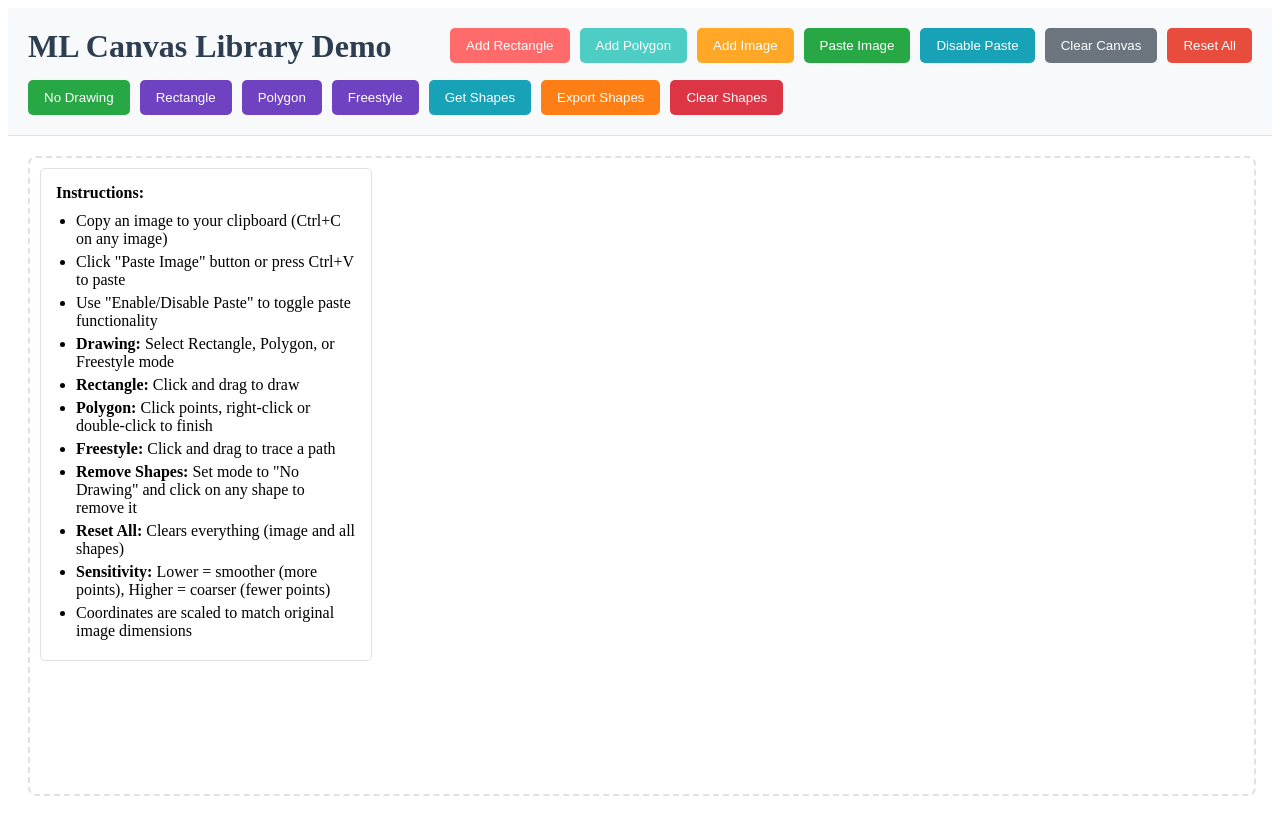
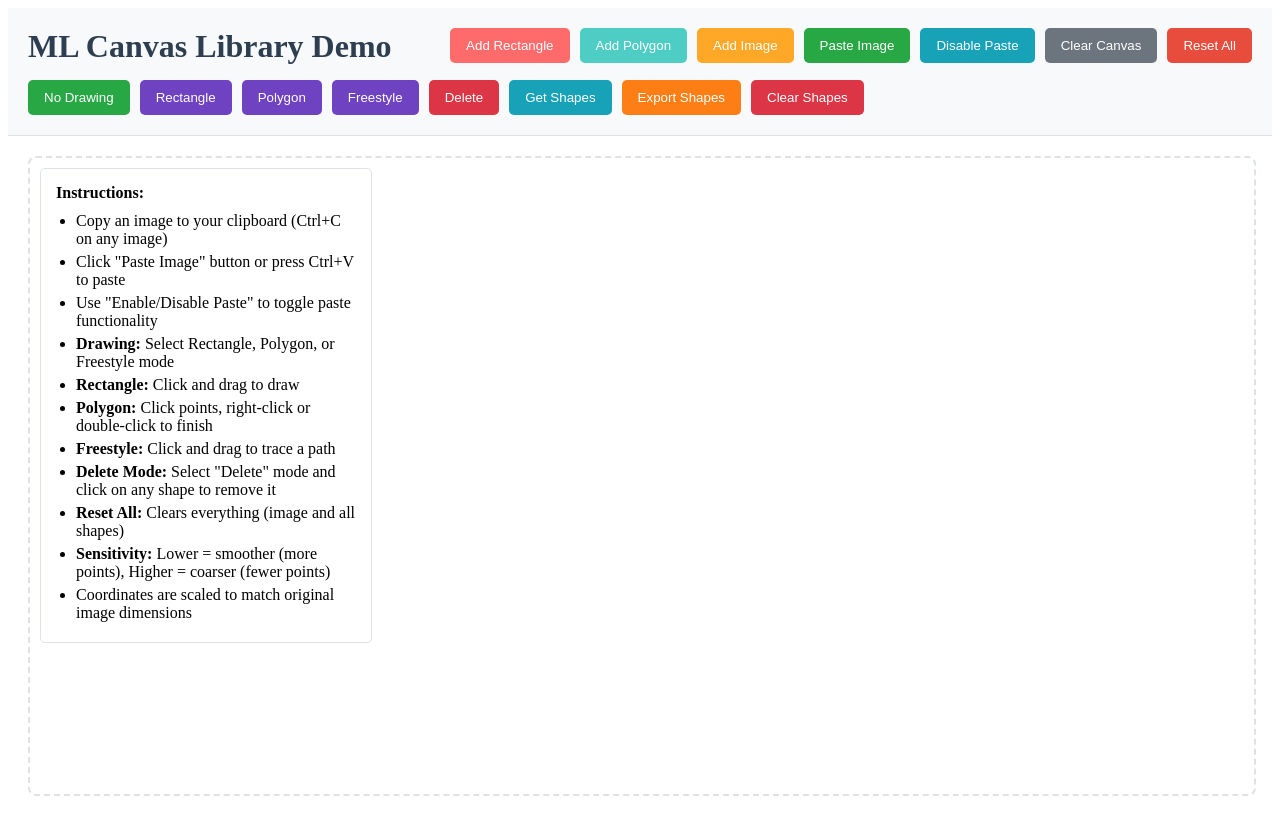
Before and after one commit to m-mutti/ml-canvas, a Vue app: page / in a window 1280 px wide. Built offline with nearby package versions, Linux system fonts and the light colour scheme.

Commit message:
feat: added delete mode

```diff
--- a/src/App.vue
+++ b/src/App.vue
@@ -195,6 +195,13 @@ const handleShapeCreated = (shape) => {
         >
           Freestyle
         </button>
+        <button
+          @click="setDrawingMode('delete')"
+          class="btn btn-mode btn-delete-mode"
+          :class="{ active: drawingMode === 'delete' }"
+        >
+          Delete
+        </button>
         <button @click="getShapes" class="btn btn-info">Get Shapes</button>
         <button @click="exportShapes" class="btn btn-export">Export Shapes</button>
         <button @click="clearShapes" class="btn btn-clear-shapes">Clear Shapes</button>
@@ -219,7 +226,7 @@ const handleShapeCreated = (shape) => {
             <li><strong>Rectangle:</strong> Click and drag to draw</li>
             <li><strong>Polygon:</strong> Click points, right-click or double-click to finish</li>
             <li><strong>Freestyle:</strong> Click and drag to trace a path</li>
-            <li><strong>Remove Shapes:</strong> Set mode to "No Drawing" and click on any shape to remove it</li>
+            <li><strong>Delete Mode:</strong> Select "Delete" mode and click on any shape to remove it</li>
             <li><strong>Reset All:</strong> Clears everything (image and all shapes)</li>
             <li>
               <strong>Sensitivity:</strong> Lower = smoother (more points), Higher = coarser (fewer
@@ -386,6 +393,22 @@ const handleShapeCreated = (shape) => {
   background: #218838;
 }
 
+.btn-delete-mode {
+  background: #dc3545 !important;
+}
+
+.btn-delete-mode:hover {
+  background: #c82333 !important;
+}
+
+.btn-delete-mode.active {
+  background: #b02a37 !important;
+}
+
+.btn-delete-mode.active:hover {
+  background: #a02834 !important;
+}
+
 .btn-info {
   background: #17a2b8;
 }
--- a/src/components/MLCanvas.vue
+++ b/src/components/MLCanvas.vue
@@ -10,12 +10,13 @@
       @mouseup="handleMouseUp"
       @dblclick="handleDoubleClick"
       @contextmenu="handleRightClick"
+      :style="{ cursor: drawingModeCursor }"
     ></canvas>
   </div>
 </template>
 
 <script setup>
-import { ref, onMounted, onUnmounted, nextTick, watch } from 'vue'
+import { ref, onMounted, onUnmounted, nextTick, watch, computed } from 'vue'
 
 const props = defineProps({
   pasteEnabled: {
@@ -24,8 +25,8 @@ const props = defineProps({
   },
   drawingMode: {
     type: String,
-    default: 'none', // 'none', 'rectangle', 'polygon', 'freestyle'
-    validator: (value) => ['none', 'rectangle', 'polygon', 'freestyle'].includes(value)
+    default: 'none', // 'none', 'rectangle', 'polygon', 'freestyle', 'delete'
+    validator: (value) => ['none', 'rectangle', 'polygon', 'freestyle', 'delete'].includes(value)
   },
   freestyleSensitivity: {
     type: Number,
@@ -60,6 +61,21 @@ const imageInfo = ref(null) // Stores image position and scale info
 let shapeIdCounter = 0 // Counter for generating unique shape IDs
 
 let resizeTimeout = null
+
+// Computed cursor style based on drawing mode
+const drawingModeCursor = computed(() => {
+  switch (props.drawingMode) {
+    case 'delete':
+      return 'not-allowed'
+    case 'rectangle':
+    case 'polygon':
+    case 'freestyle':
+      return 'crosshair'
+    case 'none':
+    default:
+      return 'default'
+  }
+})
 
 const updateCanvasSize = () => {
   if (!containerRef.value) return
@@ -127,6 +143,18 @@ const addImage = async (imageSrc, x = 0, y = 0, width = null, height = null, fit
       }
 
       ctx.value.drawImage(img, x, y, drawWidth, drawHeight)
+
+      // Store image reference and info for redrawing
+      pastedImage.value = img
+      imageInfo.value = {
+        canvasX: x,
+        canvasY: y,
+        canvasWidth: drawWidth,
+        canvasHeight: drawHeight,
+        originalWidth: img.naturalWidth,
+        originalHeight: img.naturalHeight
+      }
+
       resolve({ width: drawWidth, height: drawHeight, x, y })
     }
     img.onerror = reject
@@ -159,8 +187,8 @@ const drawRectangle = (x, y, width, height, options = {}) => {
   // Store shape using common function
   const shape = storeShape('rectangle', canvasRect, imageData, { fillStyle, strokeStyle, lineWidth, lineDash })
 
-  // Render the shape
-  renderShape(shape)
+  // Redraw entire canvas to preserve image and show new shape
+  redrawCanvas()
 
   return shape
 }
@@ -183,8 +211,8 @@ const drawPolygon = (points, options = {}) => {
   // Store shape using common function
   const shape = storeShape('polygon', points, imageData, { fillStyle, strokeStyle, lineWidth, lineDash, closePath })
 
-  // Render the shape
-  renderShape(shape)
+  // Redraw entire canvas to preserve image and show new shape
+  redrawCanvas()
 
   return shape
 }
@@ -426,12 +454,17 @@ const scaleToImageCoordinates = (canvasX, canvasY) => {
 const handleMouseDown = (event) => {
   const mousePos = getMousePos(event)
 
-  // Handle removal mode when no drawing mode is active
-  if (props.drawingMode === 'none') {
+  // Handle delete mode - click to remove shapes
+  if (props.drawingMode === 'delete') {
     const clickedShapeId = findShapeAtPosition(mousePos)
     if (clickedShapeId !== null) {
       removeShapeById(clickedShapeId)
     }
+    return
+  }
+
+  // No interaction in 'none' mode
+  if (props.drawingMode === 'none') {
     return
   }
 
@@ -449,7 +482,7 @@ const handleMouseDown = (event) => {
 }
 
 const handleMouseMove = (event) => {
-  if (props.drawingMode === 'none') return
+  if (props.drawingMode === 'none' || props.drawingMode === 'delete') return
 
   const mousePos = getMousePos(event)
   currentPoint.value = mousePos
@@ -877,8 +910,8 @@ watch(() => props.pasteEnabled, (newValue) => {
 })
 
 watch(() => props.drawingMode, (newMode) => {
-  if (newMode === 'none') {
-    // Reset drawing state when exiting drawing mode
+  if (newMode === 'none' || newMode === 'delete') {
+    // Reset drawing state when exiting drawing mode or entering delete mode
     isDrawing.value = false
     polygonPoints.value = []
     freestylePath.value = []
--- a/src/types/canvas.js
+++ b/src/types/canvas.js
@@ -115,7 +115,7 @@
 
 /**
  * Drawing mode types
- * @typedef {'none'|'rectangle'|'polygon'|'freestyle'} DrawingMode
+ * @typedef {'none'|'rectangle'|'polygon'|'freestyle'|'delete'} DrawingMode
  */
 
 /**
```
Also changed, not shown: 1 other file (tests, documents, lock files or other folders).
